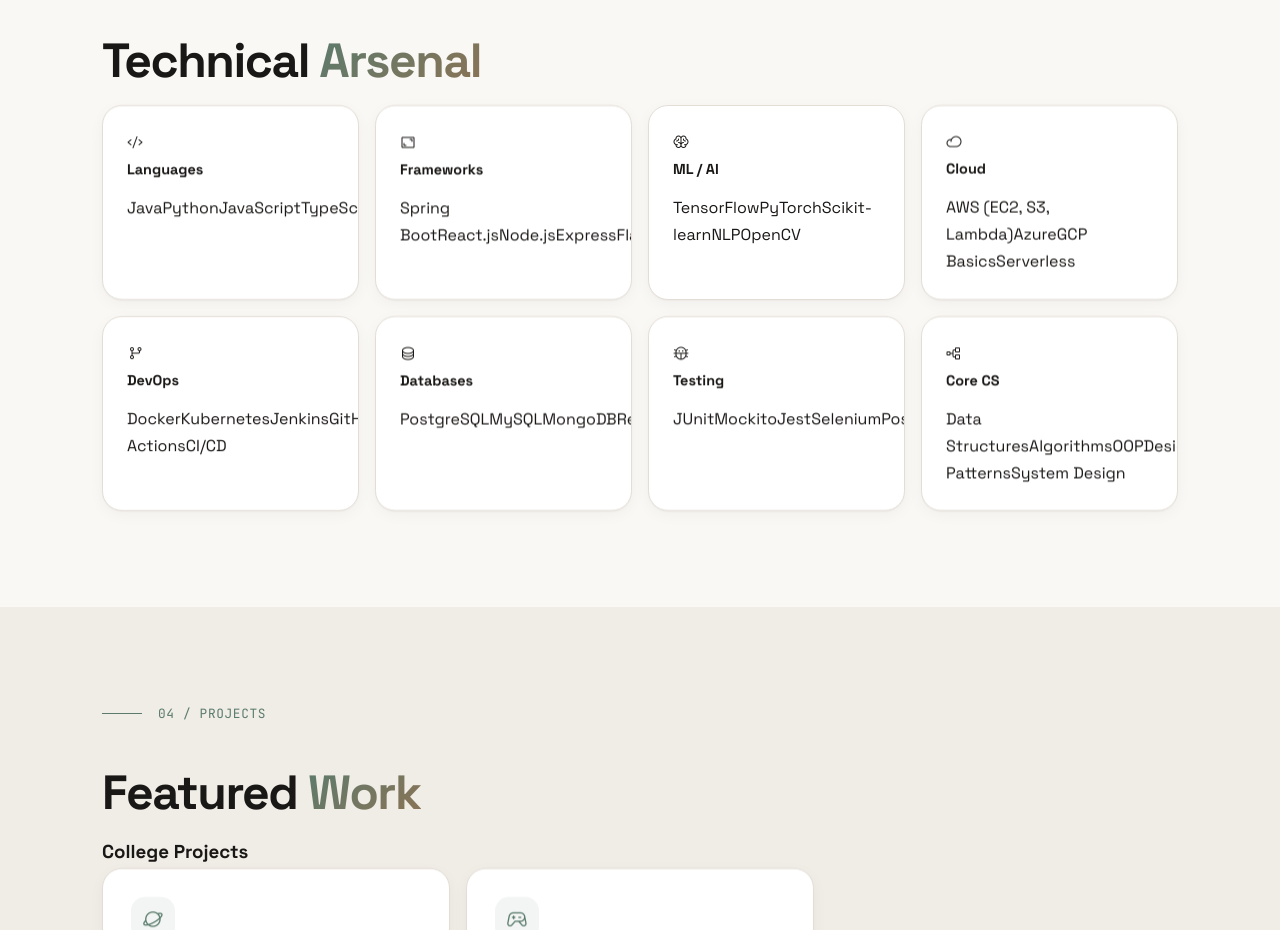
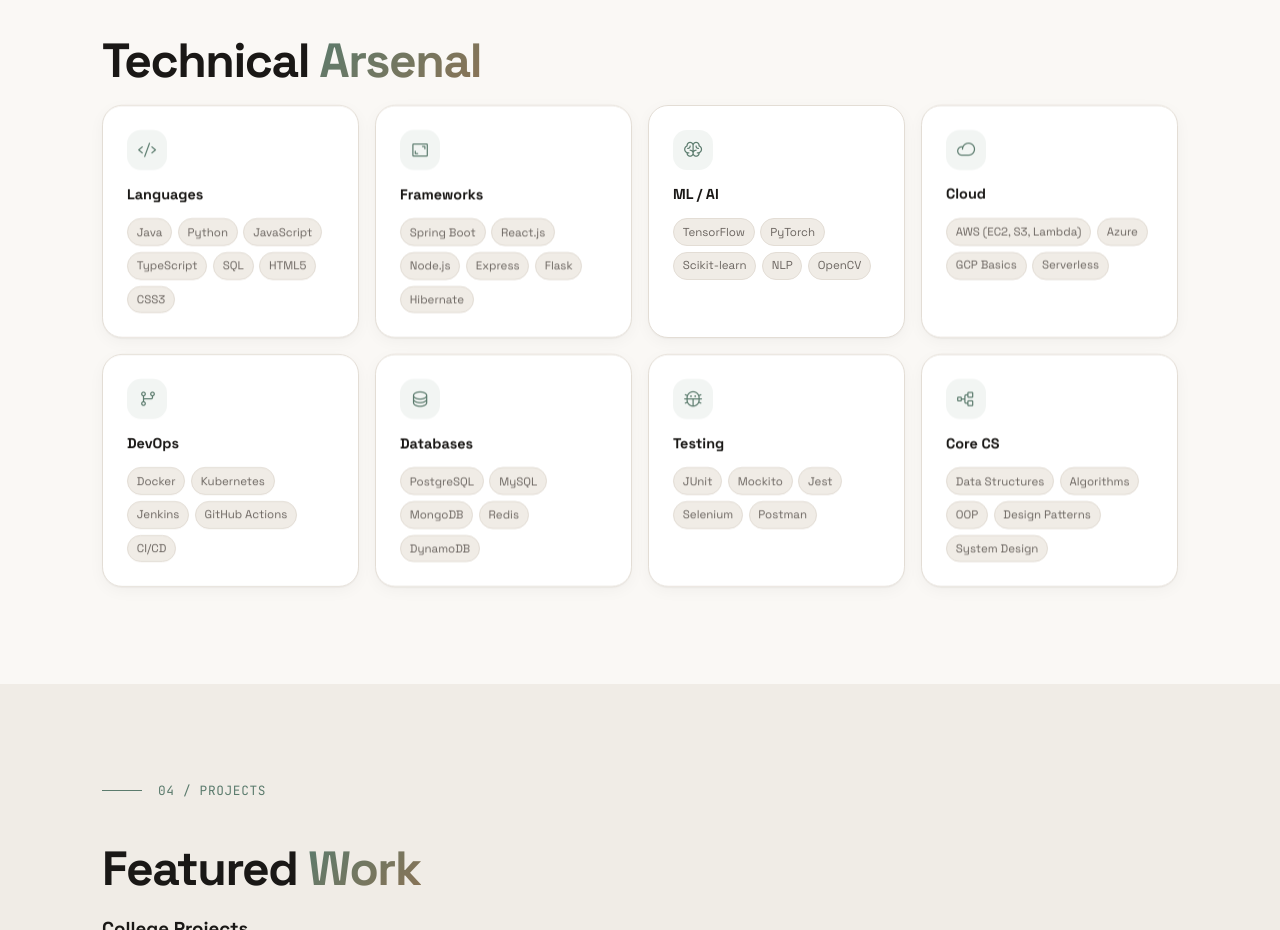
Before and after one commit to Alisha313/Alisha-Portfolio, a React (Vite) app: page / in a window 1280 px wide. Shown: the part 3200-4130 px from the top of the page. Built offline with nearby package versions, Linux system fonts and the light colour scheme.

Commit message:
Fix skill tags: use correct CSS class names for flex-wrap layout

```diff
--- a/src/components/Skills.jsx
+++ b/src/components/Skills.jsx
@@ -56,13 +56,13 @@
         <div className="skills-bento">
           {SKILLS.map((skill) => (
             <div key={skill.title} className="skill-bento-card glass-card">
-              <div className="skill-bento-icon">
+              <div className="skill-icon-wrap">
                 <i className={`ph ${skill.icon}`} />
               </div>
-              <h3 className="skill-bento-title">{skill.title}</h3>
-              <div className="skill-tag-list">
+              <h3>{skill.title}</h3>
+              <div className="skill-list">
                 {skill.items.map((item) => (
-                  <span key={item} className="skill-tag">{item}</span>
+                  <span key={item}>{item}</span>
                 ))}
               </div>
             </div>
```
